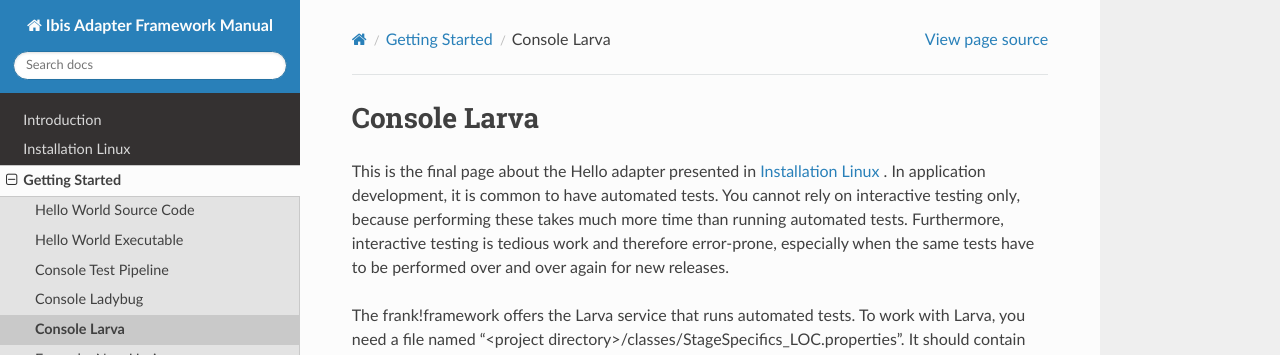
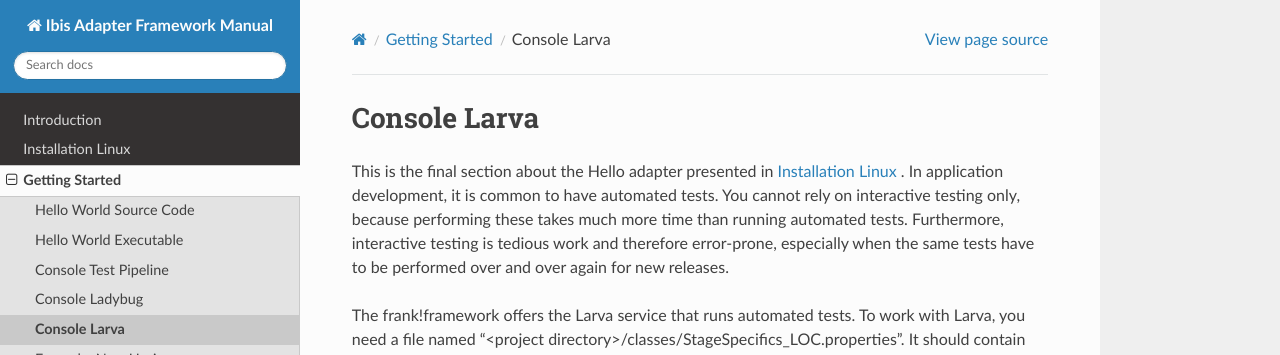
Before and after one commit to frankframework/frank-manual, a Sphinx documentation site: the page built from docs/source/helloLarva.rst, in a window 1280 px wide and 900 px high. Shown: the top 355 px of the window. Built offline with Sphinx 7.4.7 and the Read the Docs theme 2.0.0, drawn with Linux system fonts in a browser that asks for light colours; some of the changed text lies outside the part shown.

```diff
--- a/docs/source/helloLarva.rst
+++ b/docs/source/helloLarva.rst
@@ -1,7 +1,7 @@
 Console Larva
 =============
 
-This is the final page about the Hello adapter presented
+This is the final section about the Hello adapter presented
 in :ref:`installationLinux` . In application development,
 it is common to have automated tests. You cannot rely
 on interactive testing only, because performing these
```
Also changed, not shown: other parts of docs/source/helloLarva.rst (+1 -1 lines), docs/source/helloIbis.rst (+6 -6 lines).
